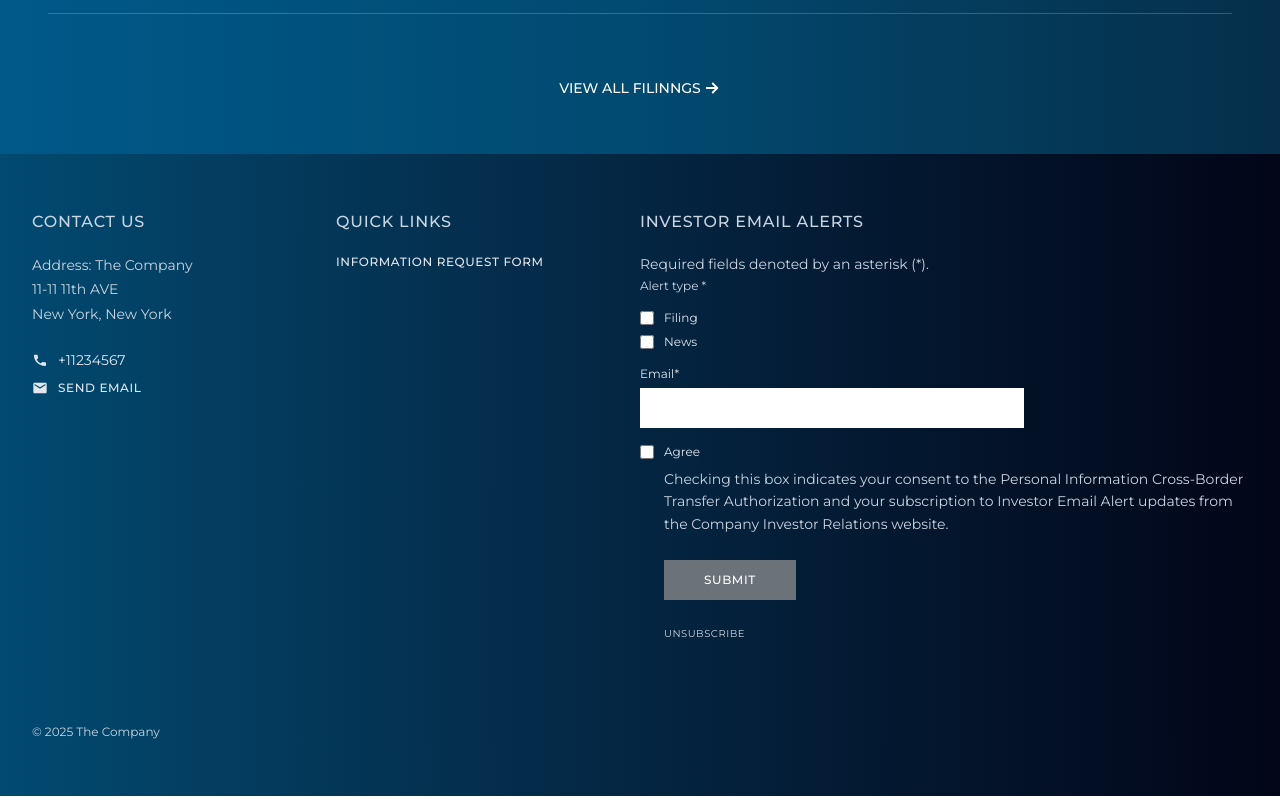
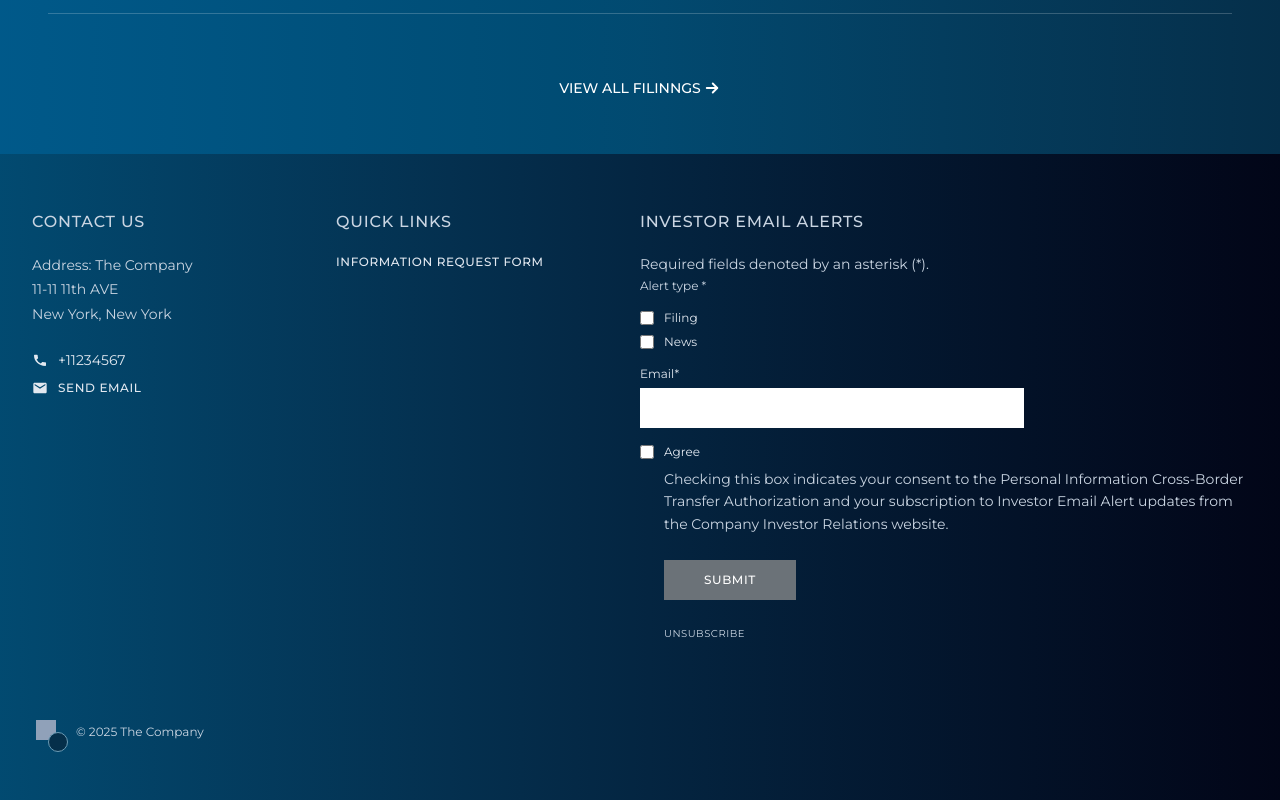
Before and after one commit to RobertQuintero/test-build-notified, a Next.js app in the folder test-build-notified/: page / in a window 1280 px wide. Shown: the part 2056-2856 px from the top of the page. Built offline with nearby package versions, Linux system fonts and the light colour scheme.

Commit message:
Refactor footer component; enhance copyright row layout and styling for improved visual clarity

```diff
--- a/test-build-notified/components/footer.tsx
+++ b/test-build-notified/components/footer.tsx
@@ -159,7 +159,14 @@ export default function Footer() {
         </div>
 
         {/* Bottom Copyright Row */}
-        <div className="mt-16 pt-4">
+        <div className="mt-16 pt-4 flex items-start gap-2 whitespace-nowrap px-4">
+          <span className="relative h-5 w-5 -bottom-2">
+            {/* Blue square behind */}
+            <span className="absolute -left-3 -top-3 h-5 w-5 bg-slate-400 z-0" />
+
+            {/* Circle in front */}
+            <span className="absolute inset-0 rounded-full border border-[#6b9bb5] bg-sky-950 z-10" />
+          </span>
           <p className="text-xs text-slate-300">{siteConfig.contacts.rights}</p>
         </div>
       </div>
```
